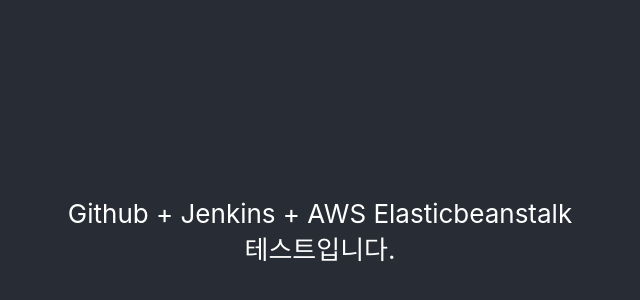
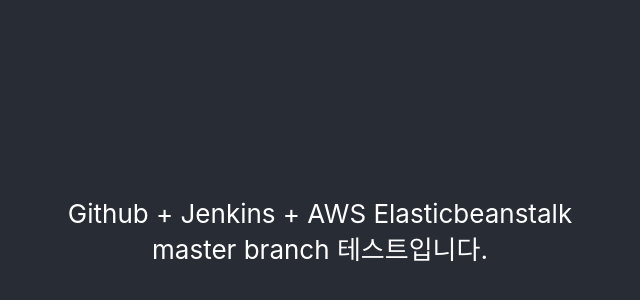
Before and after one commit to Gldud1118/jenkins-elasticbeanstalk, a React (Create React App) app: page / in a window 1280 px wide. Shown: the part 168-468 px from the top of the page, without its empty margins (320-960 px from the left). Built offline with nearby package versions, Linux system fonts and the light colour scheme.

Commit message:
마스터 브랜치 테스트

```diff
--- a/src/App.js
+++ b/src/App.js
@@ -7,7 +7,7 @@
     <div className="App">
       <header className="App-header">
         <div>Github + Jenkins + AWS Elasticbeanstalk</div>
-        <div>테스트입니다.</div>
+        <div>master branch 테스트입니다.</div>
       </header>
     </div>
   );
```
